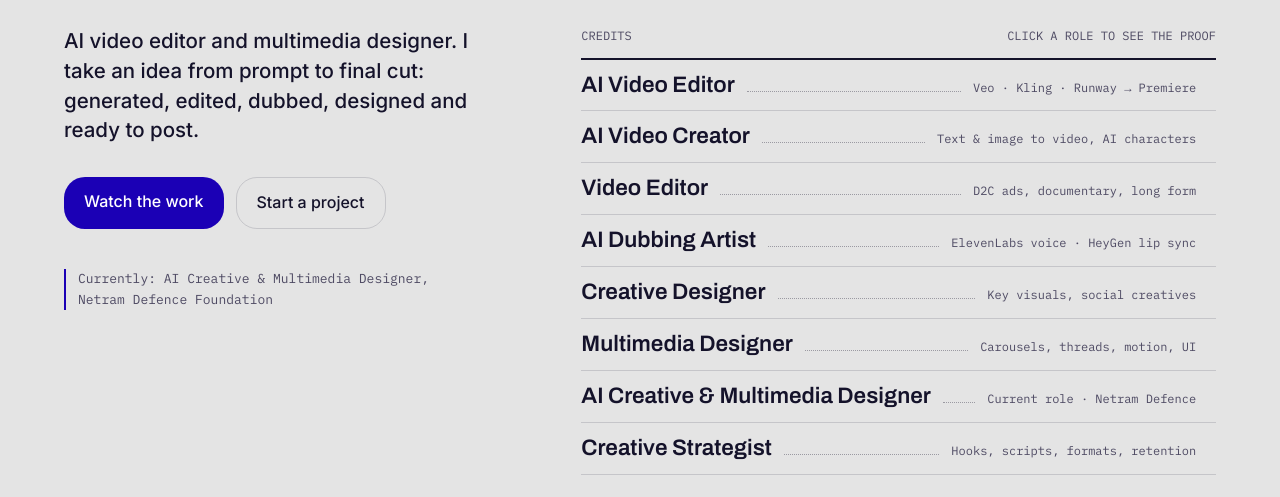
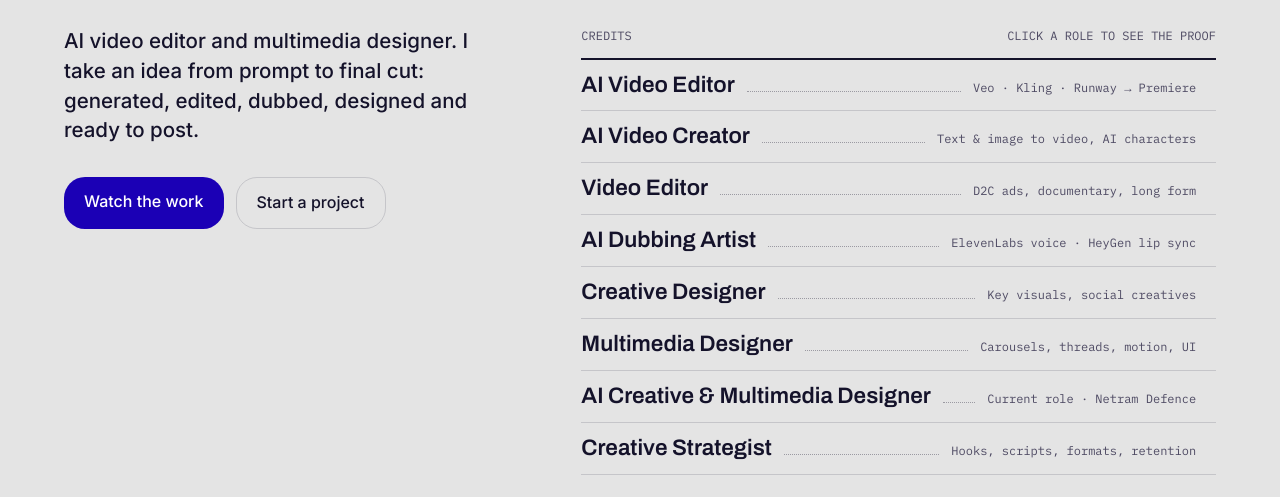
Before and after one commit to sanjayjaks/Portfolio-Sanjay, a plain HTML site: page index.html in a window 1280 px wide. Shown: the part 303-800 px from the top of the page. Drawn offline with Linux system fonts and the light colour scheme.

Commit message:
Update index.html

```diff
--- a/index.html
+++ b/index.html
@@ -45,7 +45,6 @@
           <a class="btn" href="#work">Watch the work</a>
           <a class="btn ghost" href="#contact">Start a project</a>
         </div>
-        <p class="now mono">Currently: AI Creative &amp; Multimedia Designer,<br>Netram Defence Foundation</p>
       </div>
       <div class="credits">
         <p class="label mono"><span>Credits</span><span>Click a role to see the proof</span></p>
```
